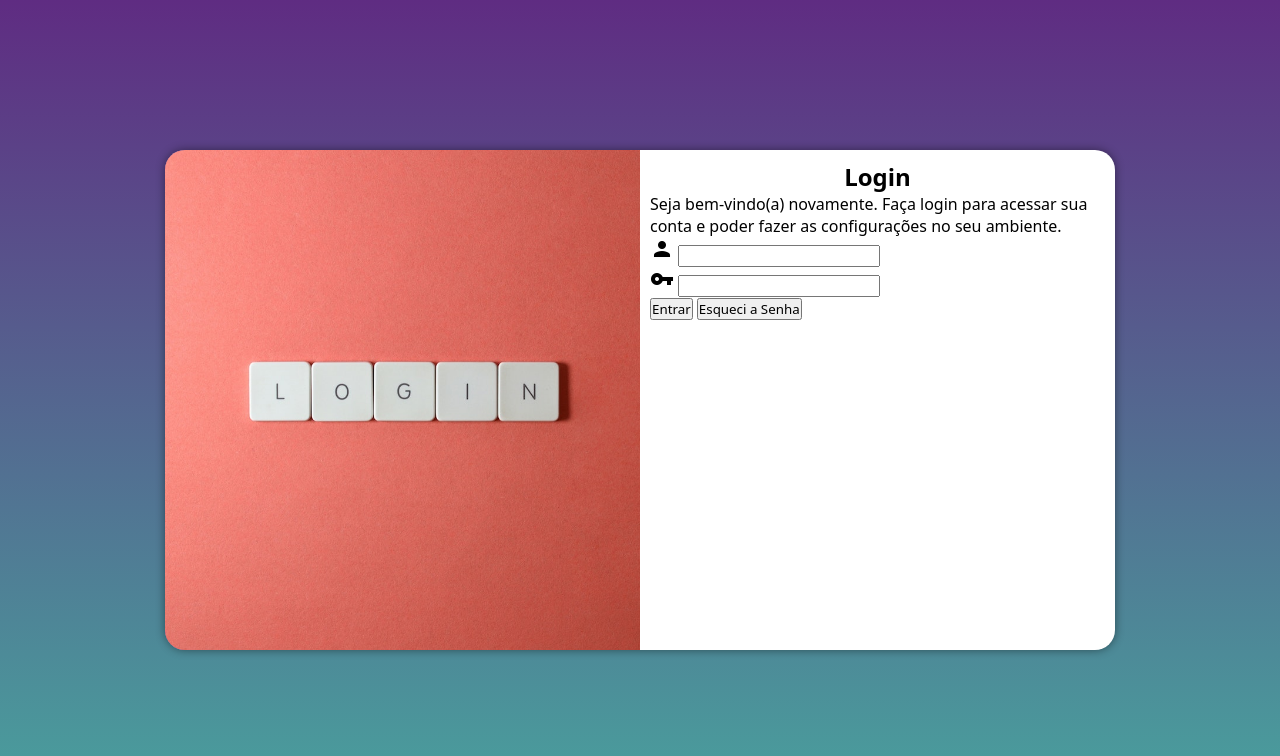
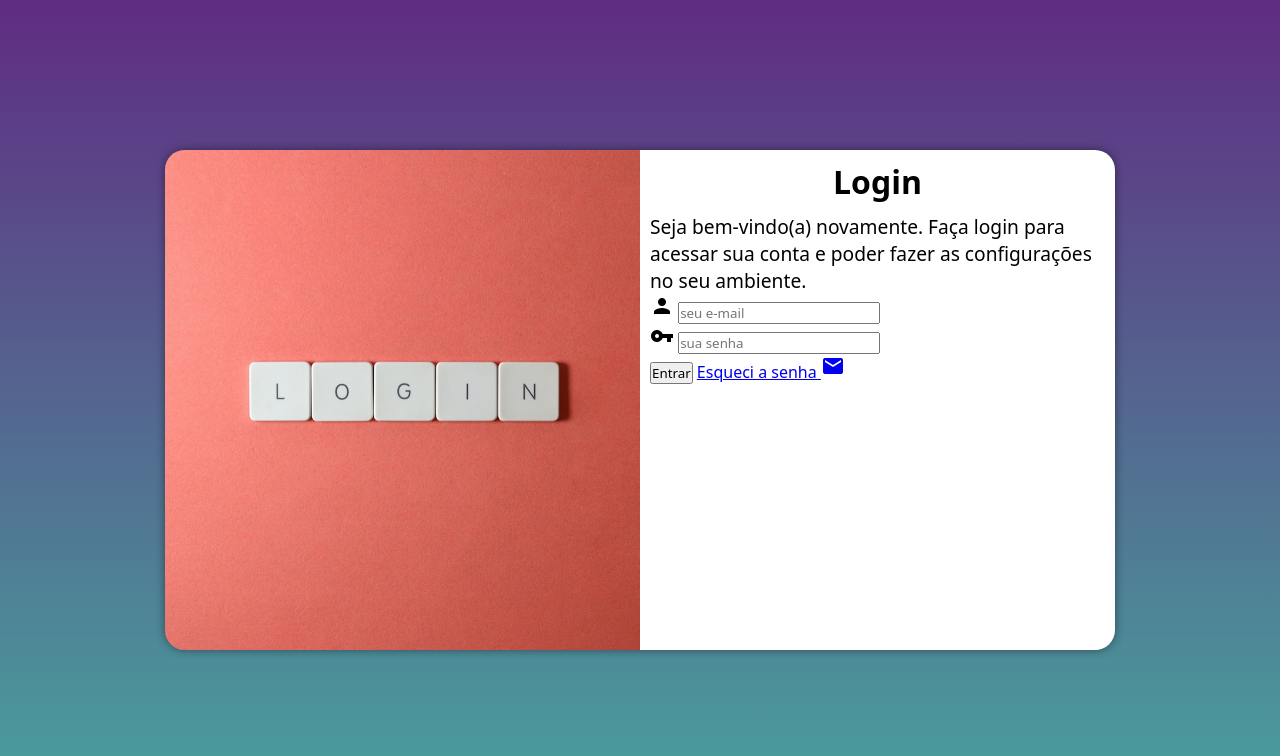
Before and after one commit to DarkGrimmReaper/login, a plain HTML site: page index.html in a window 1280 px wide. Drawn offline with Linux system fonts and the light colour scheme.

Commit message:
formulario

```diff
--- a/estilos/media-query.css
+++ b/estilos/media-query.css
@@ -18,6 +18,14 @@
     section#login > div#formulario {
         float: right;
         width: 60%;
+    }
+
+    div#formulario > h1 {
+        font-size: 2em;
+    }
+
+    div#formulario > p {
+        font-size: 1.2em;
     }
 }
 
@@ -40,4 +48,12 @@
         float: right;
         width: 50%;
     }
+
+    div#formulario > h1 {
+        font-size: 2em;
+    }
+
+    div#formulario > p {
+        font-size: 1.2em;
+    }
 }
--- a/estilos/style.css
+++ b/estilos/style.css
@@ -57,4 +57,9 @@ section#login > div#formulario {
 
 section#login > div#formulario > h1 {
     text-align: center;
+    margin-bottom: 10px;
 }
+
+div#formulario > p {
+    font-size: 0.8em;
+}
--- a/index.html
+++ b/index.html
@@ -19,19 +19,17 @@
             <div id="formulario">
                 <h1>Login</h1>
                 <p>Seja bem-vindo(a) novamente. Faça login para acessar sua conta e poder fazer as configurações no seu ambiente.</p>
-                <form action="login.php" method="post">
-                    <p>
-                        <label for="iusu"><i class="material-icons">person</i></label>
-                        <input type="text" name="usuario" id="iusu">
-                    </p>
-                    <p>
-                        <label for="isen"><i class="material-icons">vpn_key</i></label>
-                        <input type="password" name="senha" id="isen">
-                    </p>
-                    <p>
+                <form action="login.php" method="post" autocomplete="on">
+                    <div class="campo">
+                        <label for="ilogin"><i class="material-icons">person</i></label>
+                        <input type="email" name="login" id="ilogin" placeholder="seu e-mail" autocomplete="email" required maxlength="30">
+                    </div>
+                    <div class="campo">
+                        <label for="isenha"><i class="material-icons">vpn_key</i></label>
+                        <input type="password" name="senha" id="isenha" placeholder="sua senha" autocomplete="current-password" required minlength="8" maxlength="20">
+                    </div>
                         <input type="submit" value="Entrar">
-                        <input type="button" value="Esqueci a Senha">
-                    </p>
+                        <a href="esqueci.html">Esqueci a senha <i class="material-icons">mail</i></a>
                 </form>
             </div>
         </section>
```
